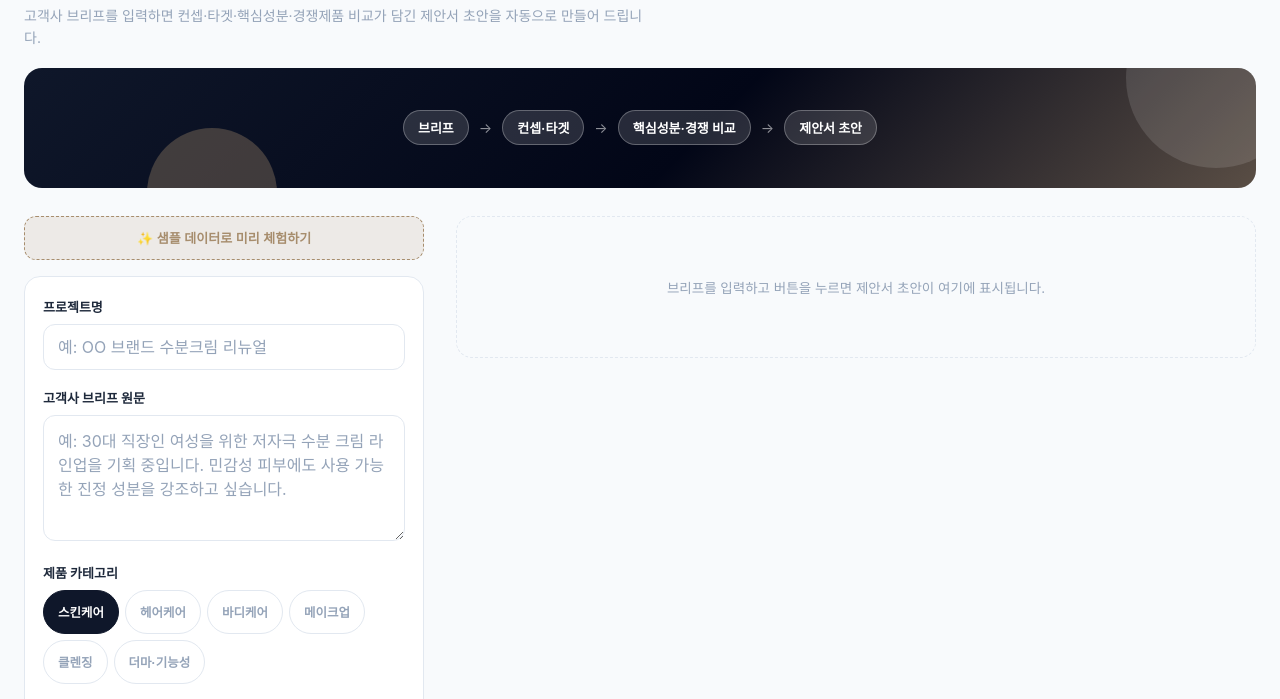
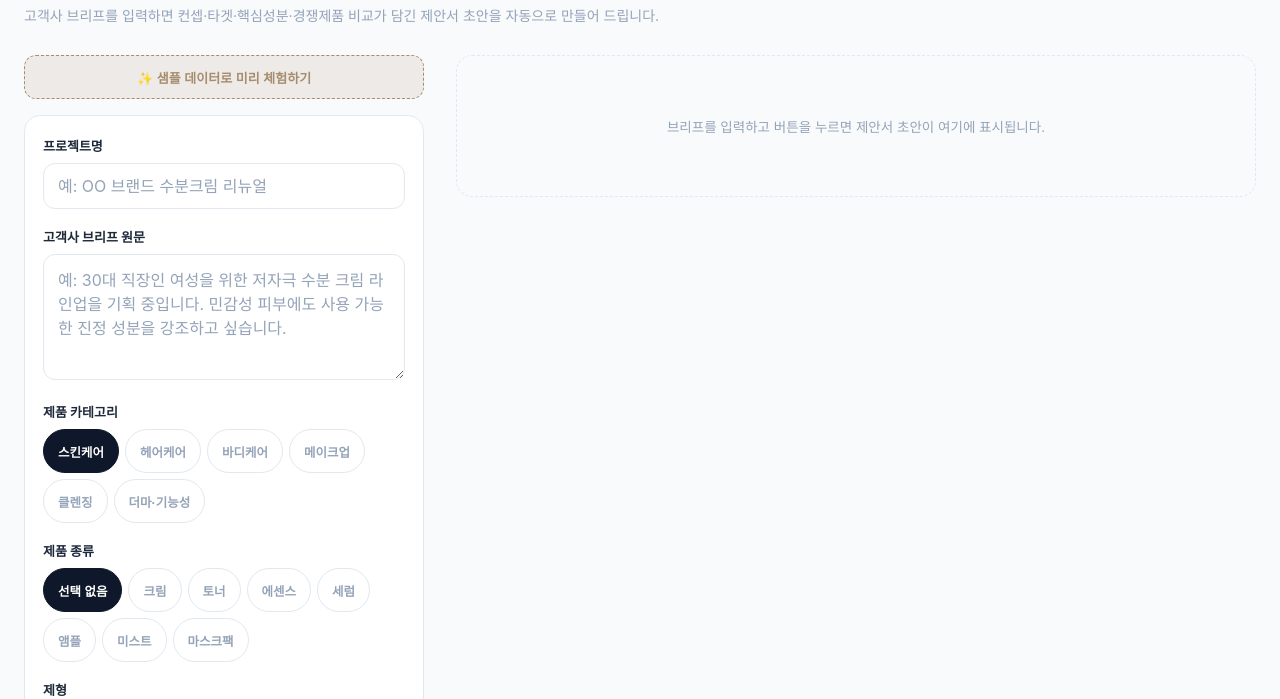
Before and after one commit to tlsdkfma51/cosmax, a plain HTML site: page index.html in a window 1280 px wide. Shown: the part 69-768 px from the top of the page. Drawn offline with Linux system fonts and the light colour scheme.

Commit message:
Remove hero gradient banner, keep tagline on one line
The placeholder gradient banner is being dropped per feedback. Also
drop the tagline's max-width so it no longer wraps to a second line.

```diff
--- a/index.html
+++ b/index.html
@@ -88,7 +88,7 @@
     color: var(--ink-soft);
     margin: 0;
     line-height: 1.6;
-    max-width: 620px;
+    white-space: nowrap;
   }
 
   .layout {
@@ -358,77 +358,6 @@
     display: grid;
     grid-template-columns: 1fr;
     gap: 12px;
-  }
-
-  .hero-banner {
-    position: relative;
-    margin-top: 18px;
-    min-height: 120px;
-    border-radius: 18px;
-    overflow: hidden;
-    background: linear-gradient(135deg, var(--main) 0%, var(--main-dark) 55%, var(--accent) 140%);
-    display: flex;
-    align-items: center;
-    justify-content: center;
-    padding: 18px 20px;
-  }
-
-  .hero-banner::before,
-  .hero-banner::after {
-    content: "";
-    position: absolute;
-    border-radius: 50%;
-    pointer-events: none;
-  }
-
-  .hero-banner::before {
-    width: 180px;
-    height: 180px;
-    top: -80px;
-    right: -50px;
-    background: rgba(255, 255, 255, 0.12);
-  }
-
-  .hero-banner::after {
-    width: 130px;
-    height: 130px;
-    bottom: -70px;
-    left: 10%;
-    background: rgba(167, 141, 109, 0.35);
-  }
-
-  .hero-banner-flow {
-    position: relative;
-    z-index: 1;
-    display: flex;
-    align-items: center;
-    gap: 10px;
-    flex-wrap: wrap;
-    justify-content: center;
-  }
-
-  .hero-step {
-    display: inline-flex;
-    align-items: center;
-    font-size: 13px;
-    font-weight: 700;
-    color: #fff;
-    background: rgba(255, 255, 255, 0.14);
-    border: 1px solid rgba(255, 255, 255, 0.28);
-    padding: 7px 14px;
-    border-radius: 999px;
-    white-space: nowrap;
-  }
-
-  .hero-arrow {
-    color: rgba(255, 255, 255, 0.55);
-    font-size: 14px;
-  }
-
-  @media (max-width: 480px) {
-    .hero-banner { padding: 14px 12px; }
-    .hero-banner-flow { gap: 6px; }
-    .hero-step { font-size: 12px; padding: 6px 10px; }
   }
 
   .concept-card {
@@ -756,17 +685,6 @@
         <h1><span class="logo-primary">Brief</span><span class="logo-secondary">Draft</span></h1>
       </div>
       <p class="tagline">고객사 브리프를 입력하면 컨셉·타겟·핵심성분·경쟁제품 비교가 담긴 제안서 초안을 자동으로 만들어 드립니다.</p>
-      <div class="hero-banner" aria-hidden="true">
-        <div class="hero-banner-flow">
-          <span class="hero-step">브리프</span>
-          <span class="hero-arrow">→</span>
-          <span class="hero-step">컨셉·타겟</span>
-          <span class="hero-arrow">→</span>
-          <span class="hero-step">핵심성분·경쟁 비교</span>
-          <span class="hero-arrow">→</span>
-          <span class="hero-step">제안서 초안</span>
-        </div>
-      </div>
     </header>
 
     <div class="layout">
```
